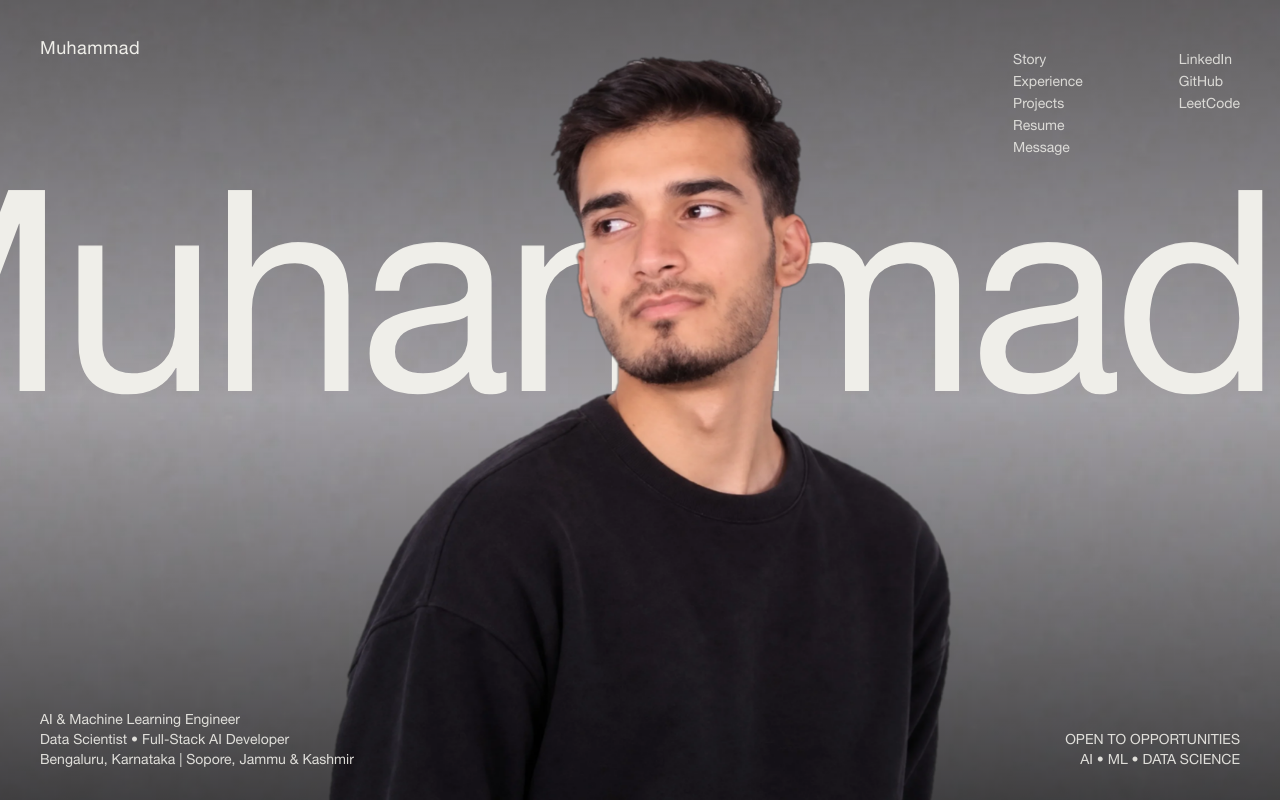
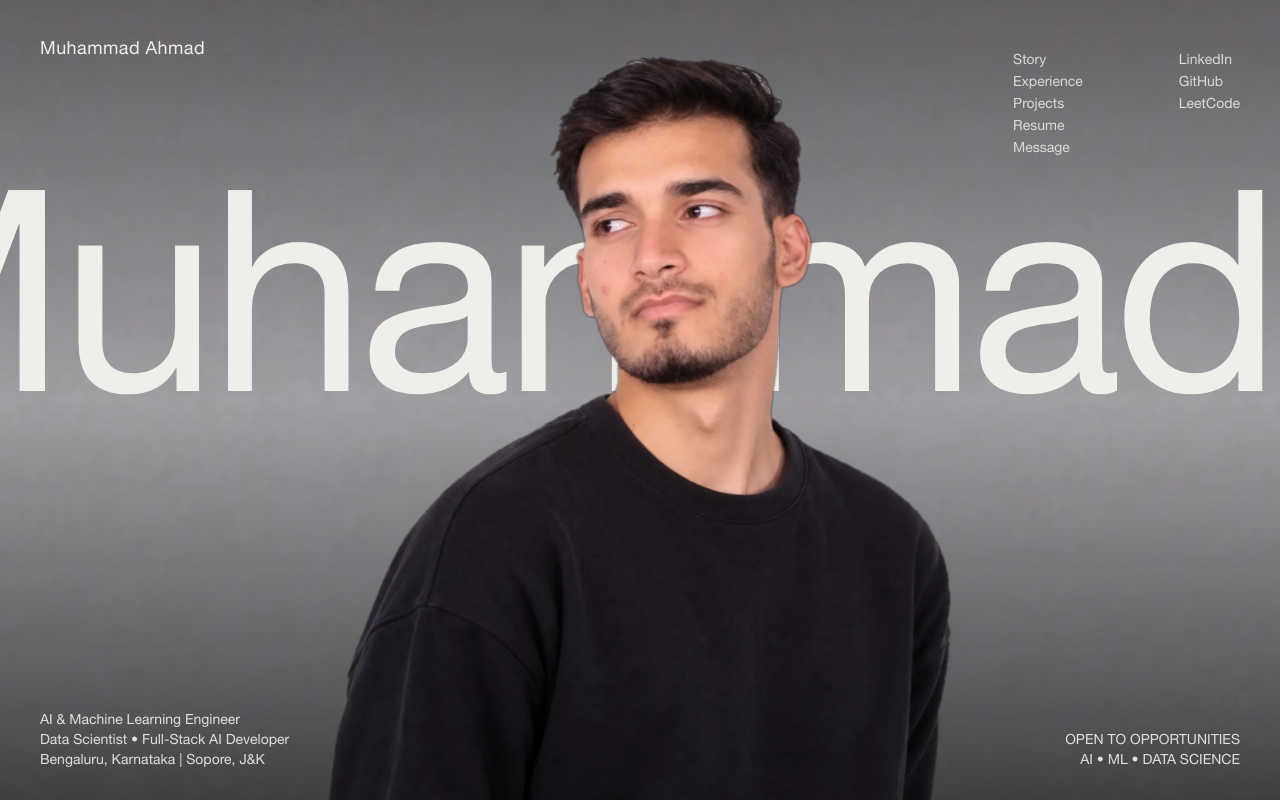
Before and after one commit to wanimuhammad08-lgtm/portfolio, a React (Vite) app: page / in a window 1280 px wide. Built offline with nearby package versions, Linux system fonts and the light colour scheme.

Commit message:
Update brand name to Muhammad Ahmad and compact location to Sopore, J&K

```diff
--- a/src/components/Header.tsx
+++ b/src/components/Header.tsx
@@ -37,7 +37,7 @@ export const Header: React.FC<HeaderProps> = ({
             onOpenSection('story');
           }}
           aria-label="Muhammad Ahmad - Home"
-          className="anim-fade-up font-hn text-lg tracking-wide hover:opacity-70 transition-opacity duration-300"
+          className="anim-fade-up font-hn text-lg tracking-wide hover:opacity-70 transition-opacity duration-300 whitespace-nowrap"
           style={{ animationDelay: '800ms' }}
         >
           {portfolioData.shortName}
--- a/src/data/portfolioData.ts
+++ b/src/data/portfolioData.ts
@@ -76,13 +76,13 @@ export interface PortfolioData {
 
 export const portfolioData: PortfolioData = {
   name: "Muhammad Ahmad",
-  shortName: "Muhammad",
+  shortName: "Muhammad Ahmad",
   emDashName: "Muhammad — Ahmad",
   year: "2025",
   taglines: [
     "AI & Machine Learning Engineer",
     "Data Scientist • Full-Stack AI Developer",
-    "Bengaluru, Karnataka | Sopore, Jammu & Kashmir"
+    "Bengaluru, Karnataka | Sopore, J&K"
   ],
   homage: [
     "OPEN TO OPPORTUNITIES",
```
